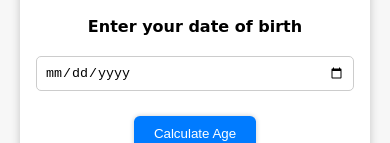
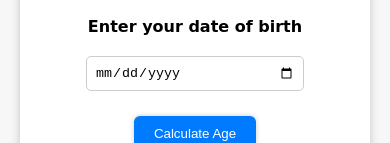
Before and after one commit to mugesh-88/Age_Tally, a plain HTML site: page index.html in a window 390 px wide. Shown: the part 134-277 px from the top of the page. Drawn offline with Linux system fonts and the light colour scheme.

Commit message:
Update style.css
Adding media query for mobile phones

```diff
--- a/style.css
+++ b/style.css
@@ -64,3 +64,9 @@ button:hover{
     margin-top: 20px;
     font-weight: bold;
 }
+
+@media (max-width:480px) {
+    input{
+        max-width: 200px;
+    }
+}
```
